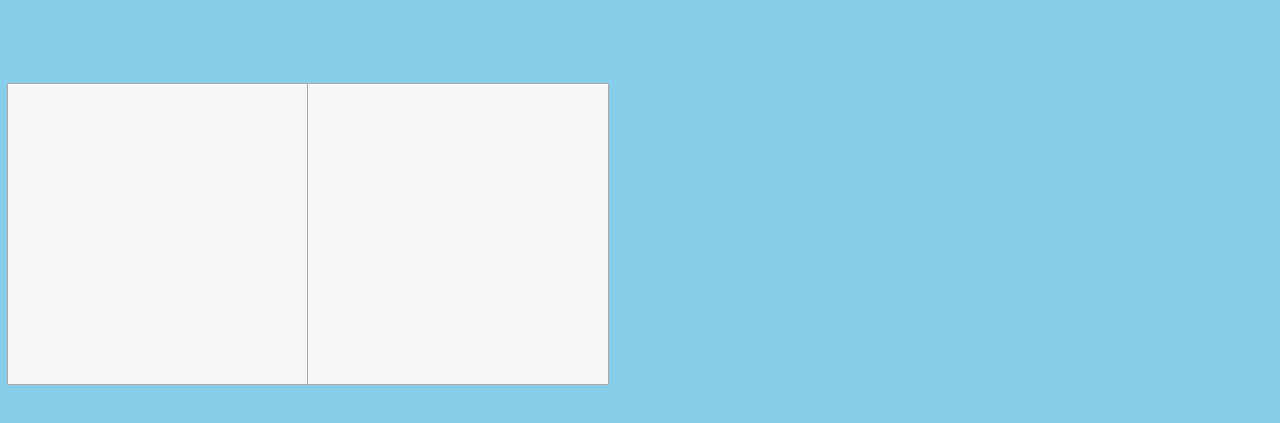
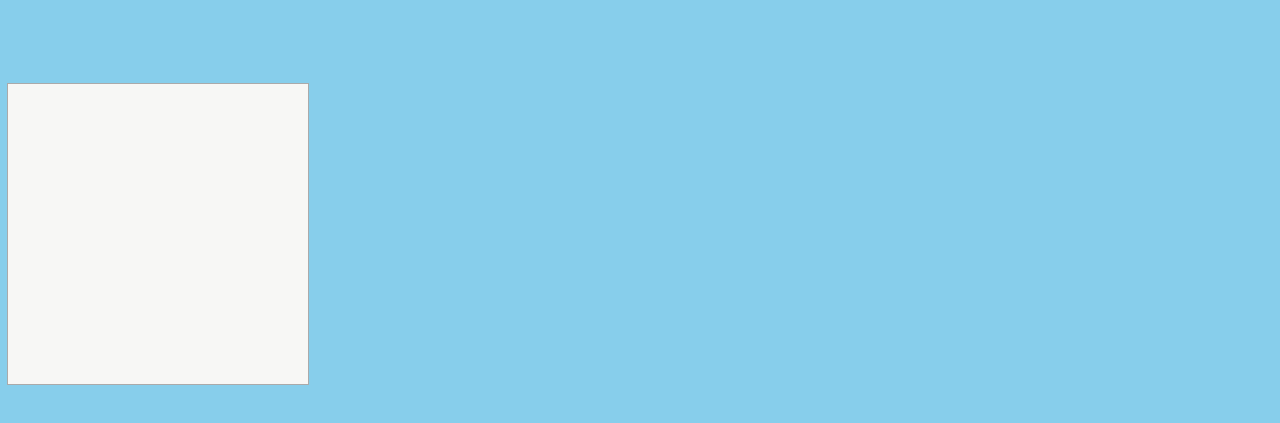
Before and after one commit to GraceLoeper0218/ART101_Sammy-sCanvas, a plain HTML site: page index.html in a window 1280 px wide. Shown: the part 61-484 px from the top of the page. Drawn offline with nearby package versions, Linux system fonts and the light colour scheme.

Commit message:
Update index.html

```diff
--- a/index.html
+++ b/index.html
@@ -10,7 +10,6 @@
 <body>
 <div>
   <div id="banner"> <h1>Sammy's Canvas</h1> </div>
-   <div id ="content"> <div id="canvas"></div>
    <div id= "sectionleft"> </div>
    <div id= "sectionright"> </div>
    <div id ="content"> </div><div id="canvas"></div>
```
